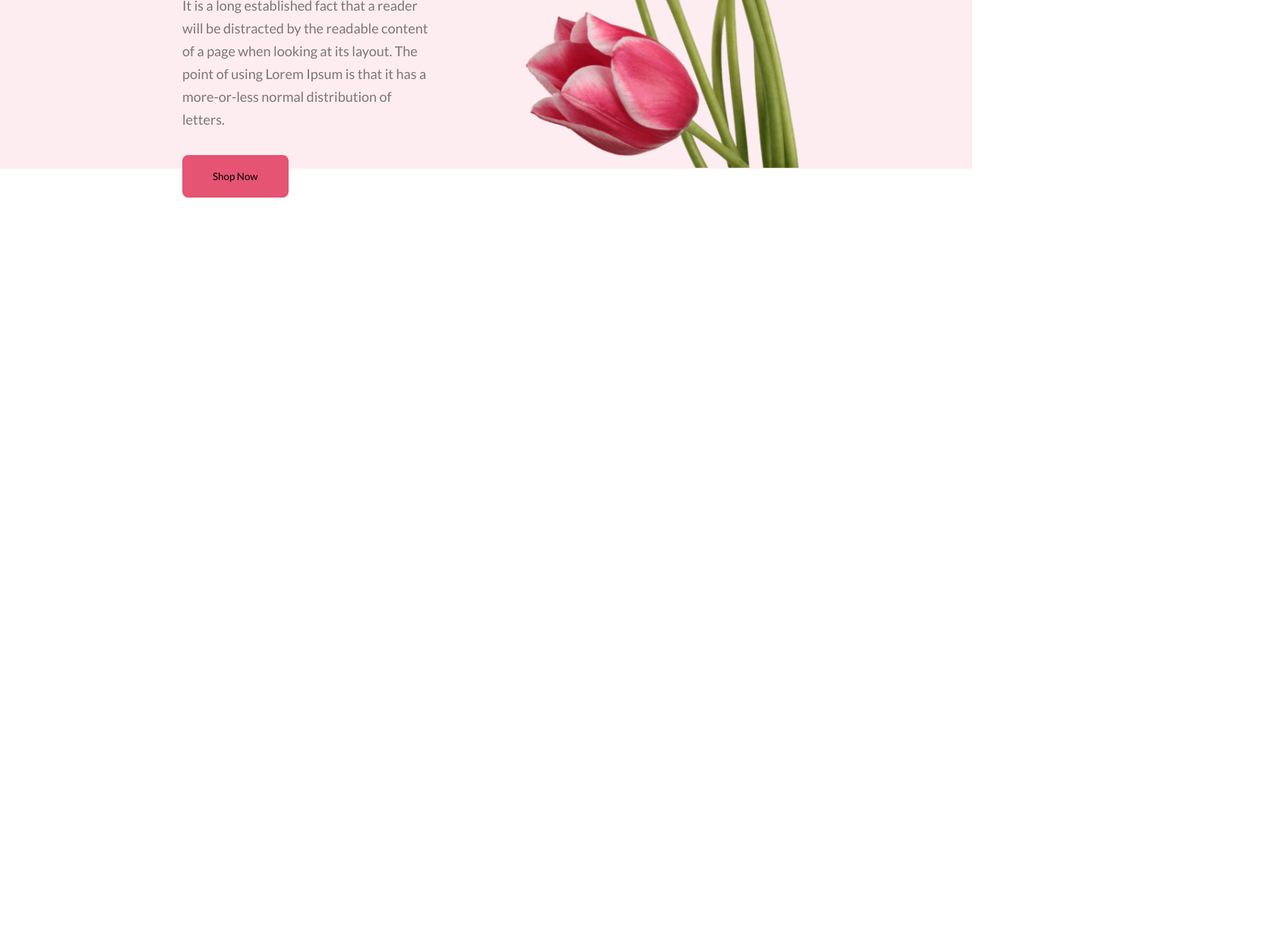
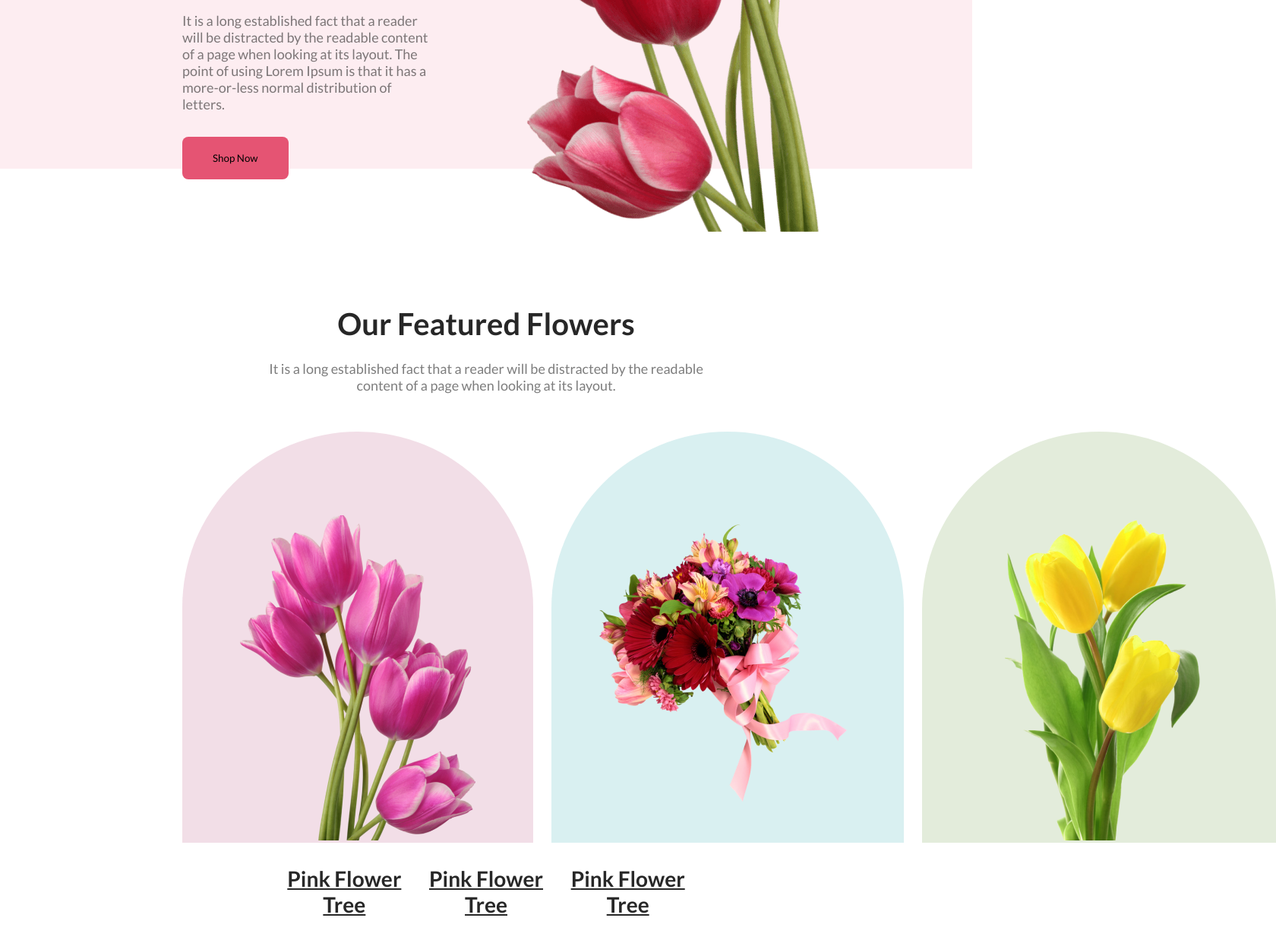
Before and after one commit to ponne1/my-first-assignment, a plain HTML site: page index.html in a window 1280 px wide. Shown: the part 578-1815 px from the top of the page at 76% size, 1680 px wide, since content can reach past the window. Before the commit the page ends 838 px from the top, so only its background shows below. Drawn offline with Linux system fonts and the light colour scheme.

Commit message:
pink flower section

```diff
--- a/index.html
+++ b/index.html
@@ -16,17 +16,44 @@
         <nav>
             <div class="nav-tittle">
                 <h1 class="nav-head-tittle">Let's make beautiful flowers a part of your life.</h1>
-                <p class="nav-head-description">It is a long established fact that a reader will be distracted by the readable content of a page when
+                <p class="nav-head-description">It is a long established fact that a reader will be distracted by the
+                    readable content of a page when
                     looking at its layout. The point of using Lorem Ipsum is that it has a more-or-less normal
                     distribution of letters.</p>
                 <button class="btn-primary">Shop Now</button>
             </div>
             <div class="nav-img">
-                <img class="img" src="Flower Asset/pngwing 10.png" alt="">
+                <img src="Flower Asset/pngwing 10.png" alt="">
             </div>
         </nav>
     </header>
     <main>
+        <section>
+
+            <!-- pink flower section -->
+
+            <h2 class="main-tittle">Our Featured Flowers</h2>
+            <p class="main-description">It is a long established fact that a reader will be distracted by the readable
+                <br>content of a page when looking at its layout.
+            </p>
+            <div class="pink-flower-img">
+                <div class="first-img">
+                    <img src="Flower Asset/pngwing 6.png" alt="">
+                </div>
+                <div class="second-img">
+                    <img src="Flower Asset/pngwing 5.png" alt="">
+                </div>
+                <div class="third-img">
+                    <img src="Flower Asset/pngwing 7.png" alt="">
+                </div>
+            </div>
+            <div class="pink-img-caption">
+                <h3>Pink Flower Tree</h3>
+                <h3>Pink Flower Tree</h3>
+                <h3>Pink Flower Tree</h3>
+            </div>
+
+        </section>
 
     </main>
     <footer>
--- a/style.css
+++ b/style.css
@@ -10,7 +10,7 @@ nav {
     gap: 100px;
     justify-content: space-around;
     align-items: center;
-    height: 800px;
+    height: 100vh;
     background-color: rgba(229, 84, 115, 0.10);
 }
 
@@ -19,7 +19,6 @@ nav {
     font-size: 80px;
     font-weight: 800px;
     font-style: normal;
-    line-height: normal;
 }
 
 .nav-tittle {
@@ -32,13 +31,11 @@ nav {
     font-size: 18px;
     font-style: normal;
     font-weight: 400px;
-    line-height: 30px;
     padding: 32px 0;
 }
 
-.img {
-    height: 750px;
-    padding-top: 50px;
+.nav-img {
+    padding-top: 168px;
     padding-right: 240px;
 }
 
@@ -47,6 +44,68 @@ nav {
     border-radius: 8px;
     padding: 20px 40px;
     list-style: none;
+}
+
+/* main section */
+
+/* pink flower section */
+
+.pink-flower-img {
+    display: flex;
+    justify-content: space-around;
+    align-items: center;
+    gap: 24px;
+    padding: 0 240px;
+}
+
+.first-img {
+    background: rgba(167, 33, 98, 0.15);
+    border-radius: 300px 300px 0px 0px;
+    padding: 110px 76px 0;
+}
+
+.second-img {
+    background: rgba(5, 151, 160, 0.15);
+    border-radius: 300px 300px 0px 0px;
+    padding: 117px 47px 51px;
+
+}
+
+.third-img {
+    background: rgba(71, 125, 17, 0.15);
+    border-radius: 300px 300px 0px 0px;
+    padding: 67px 76px 0;
+
+}
+
+.pink-img-caption {
+    display: flex;
+    justify-content: space-between;
+    align-items: center;
+    text-align: center;
+    color: #272727;
+    font-size: 24px;
+    font-style: normal;
+    font-weight: 700px;
+    text-decoration-line: underline;
+    padding: 30px 360px;
+}
 
 
+.main-tittle {
+    color: #272727;
+    text-align: center;
+    font-size: 40px;
+    font-style: normal;
+    font-weight: 800px;
+    padding: 180px 0 24px;
 }
+
+.main-description {
+    color: rgba(39, 39, 39, 0.60);
+    text-align: center;
+    font-size: 18px;
+    font-style: normal;
+    font-weight: 400px;
+    padding-bottom: 50px;
+}
```
